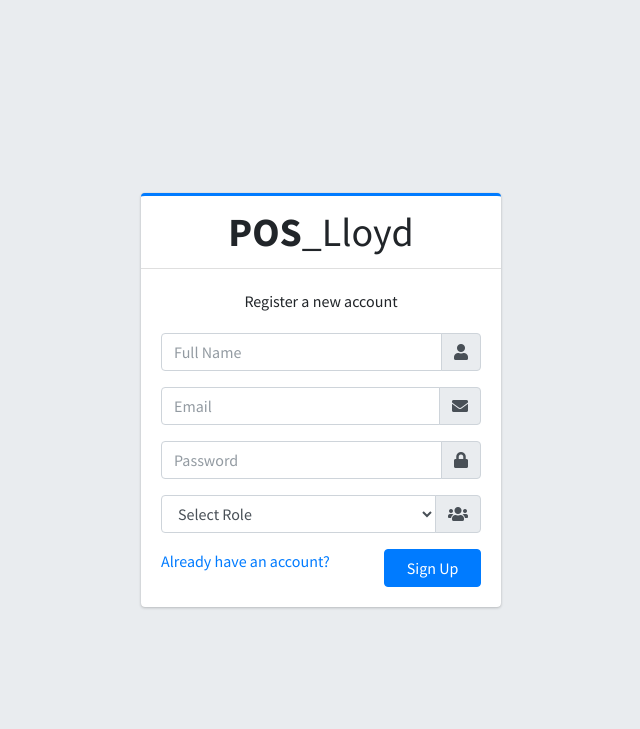
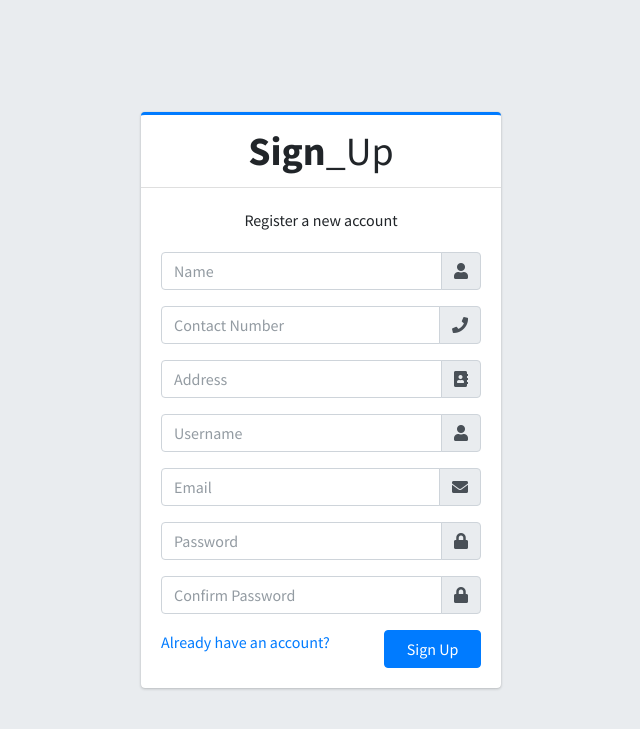
Before and after one commit to Sajohnlloyd/Pos_Lloyd, a PHP site: page /signup.php in a window 1280 px wide. Shown: the top 729 px of the page, without its empty margins (319-959 px from the left). Run offline with PHP 8.4, Linux system fonts and the light colour scheme; some libraries are stand-ins or nearby versions.

Commit message:
Enhance signup.php with new fields and validation
Refactor signup process to include additional fields and validation.

```diff
--- a/signup.php
+++ b/signup.php
@@ -1,15 +1,23 @@
   <?php
-include_once "ui/connectdb.php";
+include_once "connectdb.php";
 session_start();
 
 if (isset($_POST['btn_register'])) {
-    $username = $_POST['txt_username'];
-    $usermail = $_POST['txt_mail'];
+    $name     = trim($_POST['txt_name']);
+    $username = trim($_POST['txt_username']);
+    $contactnumber = trim($_POST['txt_contactnumber']);
+    $address = trim($_POST['txt_address']);
+    $usermail = trim($_POST['txt_mail']);
     $password = $_POST['txt_password'];
-    $role     = $_POST['txt_role']; // Admin or User
+    $confirm_password = $_POST['txt_confirm_password'];
 
-    // ✅ Check if email already exists
-    $check = $pdo->prepare("SELECT * FROM tbl_user WHERE usermail = :usermail");
+    //  Check if passwords match
+    if ($password !== $confirm_password) {
+        $_SESSION['status'] = "Passwords do not match!";
+        $_SESSION['status_code'] = "error";
+    } else {
+        // Check if email already exists
+        $check = $pdo->prepare("SELECT * FROM tbl_user2 WHERE usermail = :usermail");
         $check->execute([':usermail' => $usermail]);
         $existing = $check->fetch(PDO::FETCH_ASSOC);
 
@@ -17,24 +25,30 @@ if (isset($_POST['btn_register'])) {
             $_SESSION['status'] = "Email already registered!";
             $_SESSION['status_code'] = "error";
         } else {
-        // ✅ Insert new user
-        $insert = $pdo->prepare("INSERT INTO tbl_user (username, usermail, userpassword, role)
-                                 VALUES (:username, :usermail, :password, :role)");
+            // Hash password before saving
+            $hashed_password = password_hash($password, PASSWORD_DEFAULT);
+
+            //  Insert new user using your new column names
+            $insert = $pdo->prepare("INSERT INTO tbl_user2 (name, contactnumber, address, username, usermail, password)
+                                     VALUES (:name, :contactnumber, :address, :username, :usermail, :password)");
             $insert->execute([
-            ':username' => $username,
-            ':usermail' => $usermail,
-            ':password' => $password,
-            ':role' => $role
+                ':name'      => $name,
+                ':contactnumber' => $contactnumber,
+                ':address' => $address,
+                ':username'  => $username,
+                ':usermail'  => $usermail,
+                ':password'  => $hashed_password
             ]);
 
-        $_SESSION['status'] = "Registration successful!";
+            $_SESSION['status'] = "Registration successful! Redirecting to login...";
             $_SESSION['status_code'] = "success";
-        header("Location: index.php"); // redirect to login page
-        exit;
+
+            //  Redirect after short delay
+            echo '<meta http-equiv="refresh" content="2;url=../index.php">';
+        }
     }
 }
 ?>
-
 <!DOCTYPE html>
 <html lang="en">
 <head>
@@ -42,32 +56,50 @@ if (isset($_POST['btn_register'])) {
   <meta name="viewport" content="width=device-width, initial-scale=1">
   <title>POS BARCODE_SYSTEM_Sign Up</title>
 
-  <!-- Google Font: Source Sans Pro -->
+  <!-- CSS dependencies -->
   <link rel="stylesheet" href="https://fonts.googleapis.com/css?family=Source+Sans+Pro:300,400,400i,700&display=fallback">
-  <!-- Font Awesome -->
-  <link rel="stylesheet" href="plugins/fontawesome-free/css/all.min.css">
-  <!-- SweetAlert2 -->
-  <link rel="stylesheet" href="plugins/sweetalert2-theme-bootstrap-4/bootstrap-4.min.css">
-  <!-- Toastr -->
-  <link rel="stylesheet" href="plugins/toastr/toastr.min.css">
-  <!-- icheck bootstrap -->
-  <link rel="stylesheet" href="plugins/icheck-bootstrap/icheck-bootstrap.min.css">
-  <!-- Theme style -->
-  <link rel="stylesheet" href="dist/css/adminlte.min.css">
+  <link rel="stylesheet" href="../plugins/fontawesome-free/css/all.min.css">
+  <link rel="stylesheet" href="../plugins/sweetalert2-theme-bootstrap-4/bootstrap-4.min.css">
+  <link rel="stylesheet" href="../plugins/toastr/toastr.min.css">
+  <link rel="stylesheet" href="../plugins/icheck-bootstrap/icheck-bootstrap.min.css">
+  <link rel="stylesheet" href="../dist/css/adminlte.min.css">
 </head>
 
 <body class="hold-transition register-page">
 <div class="register-box">
   <div class="card card-outline card-primary">
     <div class="card-header text-center">
-      <a href="#" class="h1"><b>POS</b>_Lloyd</a>
+      <a href="#" class="h1"><b>Sign</b>_Up</a>
     </div>
     <div class="card-body">
       <p class="login-box-msg">Register a new account</p>
 
       <form action="" method="post">
         <div class="input-group mb-3">
-          <input type="text" class="form-control" placeholder="Full Name" name="txt_username" required>
+          <input type="text" class="form-control" placeholder="Name" name="txt_name" required>
+          <div class="input-group-append">
+            <div class="input-group-text"><span class="fas fa-user"></span></div>
+          </div>
+        </div>
+
+        <form action="" method="post">
+        <div class="input-group mb-3">
+          <input type="text" class="form-control" placeholder="Contact Number" name="txt_contactnumber" required>
+          <div class="input-group-append">
+            <div class="input-group-text"><span class="fas fa-phone"></span></div>
+          </div>
+        </div>
+
+        <form action="" method="post">
+        <div class="input-group mb-3">
+          <input type="text" class="form-control" placeholder="Address" name="txt_Address" required>
+          <div class="input-group-append">
+            <div class="input-group-text"><span class="fas fa-address-book"></span></div>
+          </div>
+        </div>
+
+        <div class="input-group mb-3">
+          <input type="text" class="form-control" placeholder="Username" name="txt_username" required>
           <div class="input-group-append">
             <div class="input-group-text"><span class="fas fa-user"></span></div>
           </div>
@@ -88,19 +120,15 @@ if (isset($_POST['btn_register'])) {
         </div>
 
         <div class="input-group mb-3">
-          <select class="form-control" name="txt_role" required>
-            <option value="">Select Role</option>
-            <option value="Admin">Admin</option>
-            <option value="User">User</option>
-          </select>
+          <input type="password" class="form-control" placeholder="Confirm Password" name="txt_confirm_password" required>
           <div class="input-group-append">
-            <div class="input-group-text"><span class="fas fa-users"></span></div>
+            <div class="input-group-text"><span class="fas fa-lock"></span></div>
           </div>
         </div>
 
         <div class="row">
           <div class="col-8">
-            <a href="index.php" class="text-center">Already have an account?</a>
+            <a href="../index.php" class="text-center">Already have an account?</a>
           </div>
           <div class="col-4">
             <button type="submit" class="btn btn-primary btn-block" name="btn_register">Sign Up</button>
@@ -112,14 +140,14 @@ if (isset($_POST['btn_register'])) {
 </div>
 
 <!-- Scripts -->
-<script src="plugins/jquery/jquery.min.js"></script>
-<script src="plugins/bootstrap/js/bootstrap.bundle.min.js"></script>
-<script src="plugins/sweetalert2/sweetalert2.min.js"></script>
-<script src="plugins/toastr/toastr.min.js"></script>
-<script src="dist/js/adminlte.min.js"></script>
+<script src="../plugins/jquery/jquery.min.js"></script>
+<script src="../plugins/bootstrap/js/bootstrap.bundle.min.js"></script>
+<script src="../plugins/sweetalert2/sweetalert2.min.js"></script>
+<script src="../plugins/toastr/toastr.min.js"></script>
+<script src="../dist/js/adminlte.min.js"></script>
 
 <?php
-// SweetAlert feedback
+// ✅ SweetAlert feedback
 if (isset($_SESSION['status']) && $_SESSION['status'] != '') {
     ?>
     <script>
```
Lines whose indentation alone changed are shown as unchanged.
